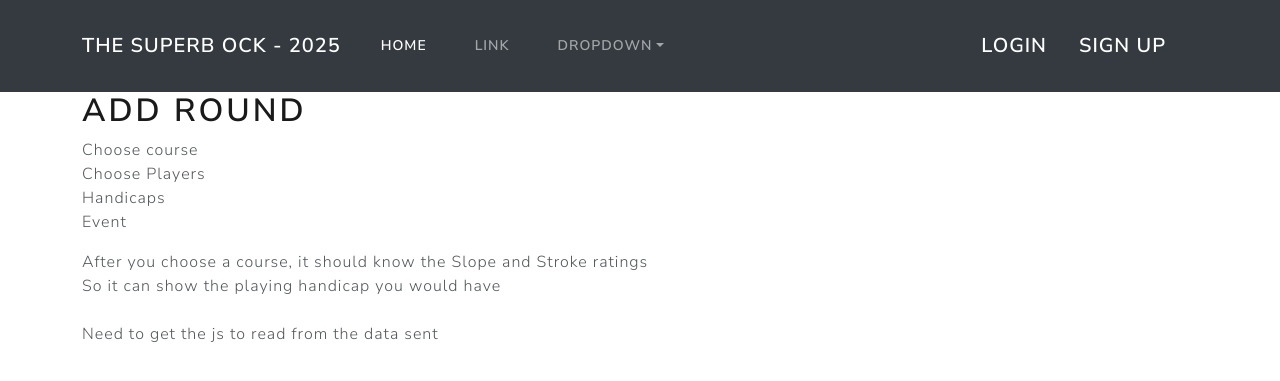
After one commit to rgl1892/golf2025, a Django app: page /new_round in a window 1280 px wide. The commit adds this page. Shown: the top 381 px of the page. Run offline with Django 5.2, Linux system fonts and the light colour scheme; some libraries are stand-ins or nearby versions.

Commit message:
new round idea started

```diff
--- a/superb_ock/templates/superb_ock/base.html
+++ b/superb_ock/templates/superb_ock/base.html
@@ -45,6 +45,11 @@
                     <li class="nav-item">
                         <a class="nav-link" href="#">Link</a>
                     </li>
+                    {% if user.is_staff %}
+                    <li class="nav-item">
+                        <a class="nav-link" href="{% url 'new_round' %}">New Round</a>
+                    </li>
+                    {% endif %}
                     <li class="nav-item dropdown">
                         <a
                             class="nav-link dropdown-toggle"
--- /dev/null
+++ b/superb_ock/templates/superb_ock/new_round/new_round.html
@@ -0,0 +1,19 @@
+{% extends "superb_ock/base.html" %}
+{% block content %}
+<div class="row">
+    <div class="col">
+        <h1>Add Round</h1>
+        <p>Choose course <br>
+            Choose Players <br>
+            Handicaps <br>
+            Event
+        </p>
+        After you choose a course, it should know the Slope and Stroke ratings <br>
+        So it can show the playing handicap you would have <br>
+        <br>
+        Need to get the js to read from the data sent
+
+    </div>
+</div>
+
+{% endblock content %}
--- a/superb_ock/urls.py
+++ b/superb_ock/urls.py
@@ -4,6 +4,8 @@ from . import views
 
 urlpatterns = [
     path("",views.Home.as_view() , name="home"),
+    path("new_round",views.NewRound.as_view() , name="new_round"),
+
     path('login',views.logInUser,name='login'),
     path('logout',views.logOutUser,name='logout'),
     path('sign_up_user', views.signUpUser,name='sign_up_user'),
--- a/superb_ock/views.py
+++ b/superb_ock/views.py
@@ -73,3 +73,14 @@ class Home(View):
     def get(self,request):
 
         return render(request,self.template_name,context=self.get_context())
+
+class NewRound(View):
+
+    template_name = 'superb_ock/new_round/new_round.html'
+
+    def get_context(self):
+        context = {'test':'test'}
+        return context
+
+    def get(self,request):
+        return render(request,self.template_name,context=self.get_context())
```
